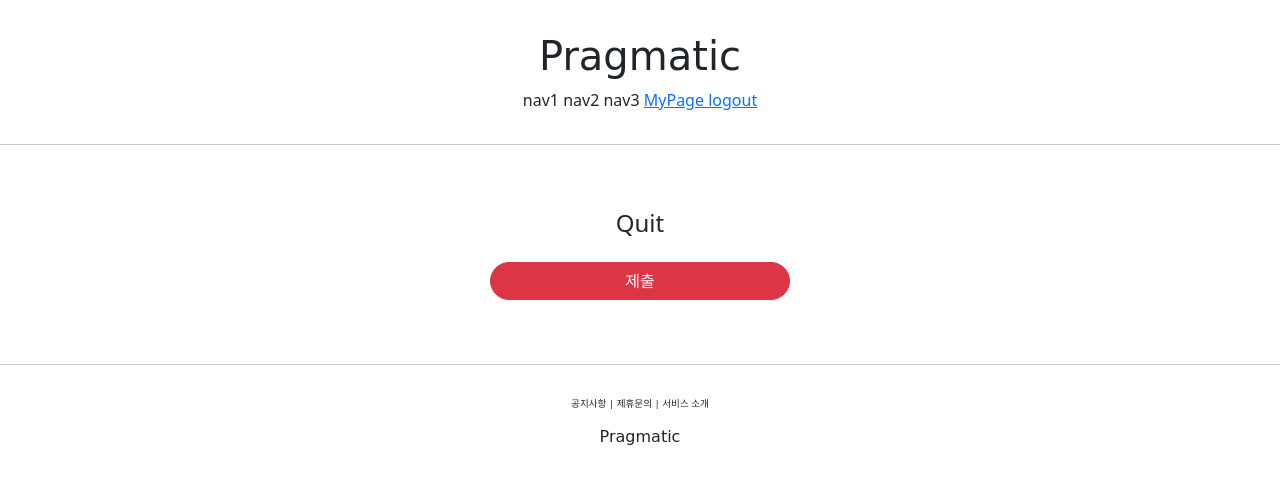
After one commit to Kimhyuntae9665/pragmatic, a Django app: page /account/delete/1 in a window 1280 px wide. The commit adds this page. Shown: the top 484 px of the page. Run offline with Django 4.2, Linux system fonts and the light colour scheme; data comes from the database, SQL or seed files in the repository; both versions use the stored data as it was after the commit; some libraries are stand-ins or nearby versions; some web fonts are replaced.

Commit message:
views.py에 class DeleteView를 생성

```diff
--- /dev/null
+++ b/accountapp/templates/accountapp/delete.html
@@ -0,0 +1,24 @@
+{% extends 'base.html' %}
+{% load bootstrap4 %}
+
+{% block content %}
+
+<div style="text-align:center; max-width:600px; margin:4rem auto;">
+    <div style="mb-4">
+        <h4>Quit</h4>
+    </div>
+  <form action="{% url 'accountapp:delete' pk=user.pk %}" method="POST">
+<!--     csrf_token은 form과 set로 따라간다 -->
+    {% csrf_token %}
+
+<!--    models 에서 섰던 form_class  = UserCreationform 으로 되어 있기에 form 만 적으면 User의 회원가입 형식이 자동으로 생성된다   -->
+<!--      {{ form }}-->
+
+      <input type="submit" class="btn btn-danger rounded-pill col-6 mt-3" value="제출">
+
+  </form>
+
+</div>
+
+
+{% endblock %}
--- a/accountapp/urls.py
+++ b/accountapp/urls.py
@@ -1,7 +1,7 @@
 from django.contrib.auth.views import LoginView, LogoutView
 from django.urls import path
 
-from accountapp.views import hello_world, AccountCreateView, AccountDetailView, AccountUpdateView
+from accountapp.views import hello_world, AccountCreateView, AccountDetailView, AccountUpdateView, AccountDeleteView
 
 app_name="accountapp"
 
@@ -13,6 +13,7 @@ urlpatterns = [
 
     path('detail/<int:pk>',AccountDetailView.as_view(),name='detail'),
     path('update/<int:pk>',AccountUpdateView.as_view(),name='update'),
+    path('delete/<int:pk>',AccountDeleteView.as_view(),name='delete'),
 
     path('login/',LoginView.as_view(template_name="accountapp/login.html"),name='login'),
 
--- a/accountapp/views.py
+++ b/accountapp/views.py
@@ -3,7 +3,7 @@ from django.contrib.auth.models import User
 from django.http import HttpResponse, HttpResponseRedirect
 from django.shortcuts import render
 from django.urls import reverse, reverse_lazy
-from django.views.generic import CreateView, DetailView, UpdateView
+from django.views.generic import CreateView, DetailView, UpdateView, DeleteView
 
 from accountapp.forms import AccountUpdateForm
 from accountapp.models import HelloWorld
@@ -64,3 +64,9 @@ class AccountUpdateView(UpdateView):
     success_url = reverse_lazy('accountapp:hello_world')
     # 계정을 만들 때 사용할 template 파일의 이름
     template_name='accountapp/update.html'
+
+
+class AccountDeleteView(DeleteView):
+    model = User
+    success_url = reverse_lazy('accountapp:login')
+    template_name = 'accountapp/delete.html'
--- a/templates/header.html
+++ b/templates/header.html
@@ -11,6 +11,9 @@
         <a href="{% url 'accountapp:login' %}?next={{request.path}}">
             <span>login</span>
         </a>
+        <a href="{% url 'accountapp:create' %}?next={{request.path}}">
+            <span>SignUp</span>
+        </a>
         {% else %}
                                 <!--        url.py에서 넘겨준 pk를 여기에다가 넣어줘야 한다      -->
         <a href="{% url 'accountapp:detail' pk=user.pk %}">
```
Also changed, not shown: accountapp/templates/accountapp/detail.html (+8 -0 lines), db.sqlite3.
